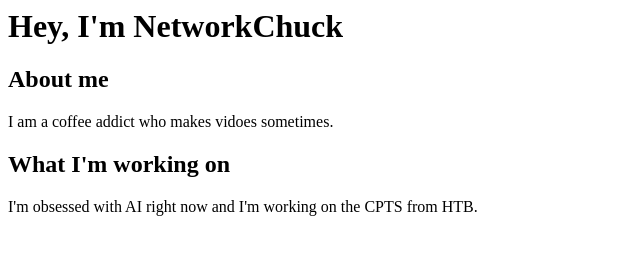
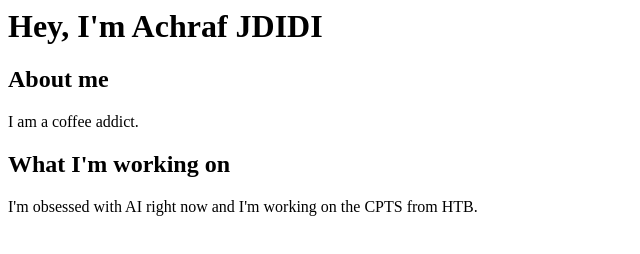
Before and after one commit to achrafjdidi/MyPortfolio, a plain HTML site: page index.html in a window 1280 px wide. Shown: the whole page, without its empty margins (0-640 px from the left). Drawn offline with Linux system fonts and the light colour scheme.

Commit message:
Update index.html

```diff
--- a/index.html
+++ b/index.html
@@ -1,12 +1,12 @@
 
 <html>
     <h1>
-        Hey, I'm NetworkChuck
+        Hey, I'm Achraf JDIDI
     </h1>
     <body>
         <h2>About me</h2>
         <p>
-            I am a coffee addict who makes vidoes sometimes.
+            I am a coffee addict.
         </p>
         <h2>What I'm working on</h2>
         <p>
```
